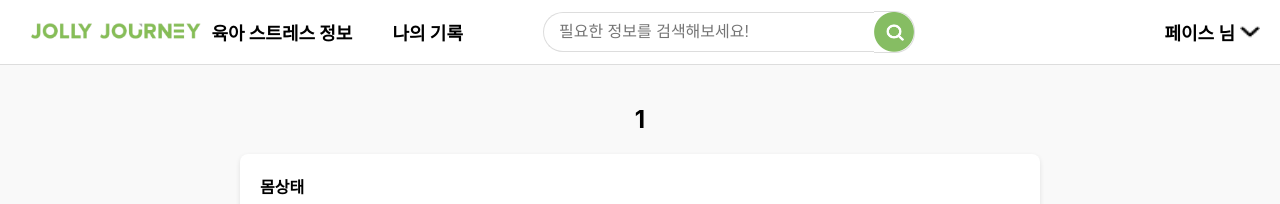
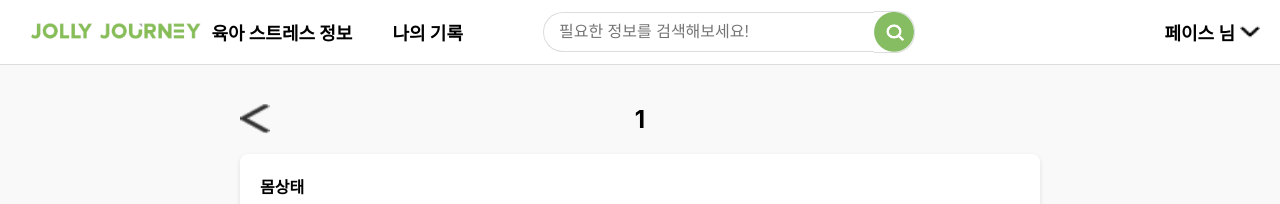
Before and after one commit to Likelion-YeungNam-Univ/12th-JollyJourney-FE, a React (Create React App) app: page /record/1 in a window 1280 px wide. Shown: the top 204 px of the page. Built offline with nearby package versions, Linux system fonts and the light colour scheme.

Commit message:
Back button added

```diff
--- a/src/components/record/RecordDetail.css
+++ b/src/components/record/RecordDetail.css
@@ -3,6 +3,23 @@
   max-width: 800px;
   margin: auto;
   text-align: center;
+}
+
+.record-header {
+  display: flex;
+  align-items: center;
+  justify-content: center;
+  position: relative;
+}
+
+.back-button {
+  position: absolute;
+  left: 0;
+  top: 50%;
+  transform: translateY(-50%);
+  width: 30px;
+  height: 30px;
+  cursor: pointer;
 }
 
 .record-form {
--- a/src/components/record/RecordDetail.js
+++ b/src/components/record/RecordDetail.js
@@ -1,6 +1,7 @@
 import React, { useState, useEffect } from 'react';
 import { useParams, useNavigate } from 'react-router-dom';
 import './RecordDetail.css';
+import backButton from '../../assets/images/back-button.png'; // 이미지 경로에 맞게 수정
 
 const RecordDetail = () => {
   const { date } = useParams();
@@ -64,9 +65,16 @@ const RecordDetail = () => {
     alert('수정 모드입니다.');
   };
 
+  const handleBack = () => {
+    navigate('/record');
+  };
+
   return (
     <div className="record-detail-container">
-      <h2>{date}</h2>
+      <div className="record-header">
+        <img src={backButton} alt="뒤로가기" className="back-button" onClick={handleBack} />
+        <h2>{date}</h2>
+      </div>
       <div className="record-form">
         <div className="form-group">
           <label>몸상태</label>
```
Also changed, not shown: src/assets/images/back-button.png (added).
